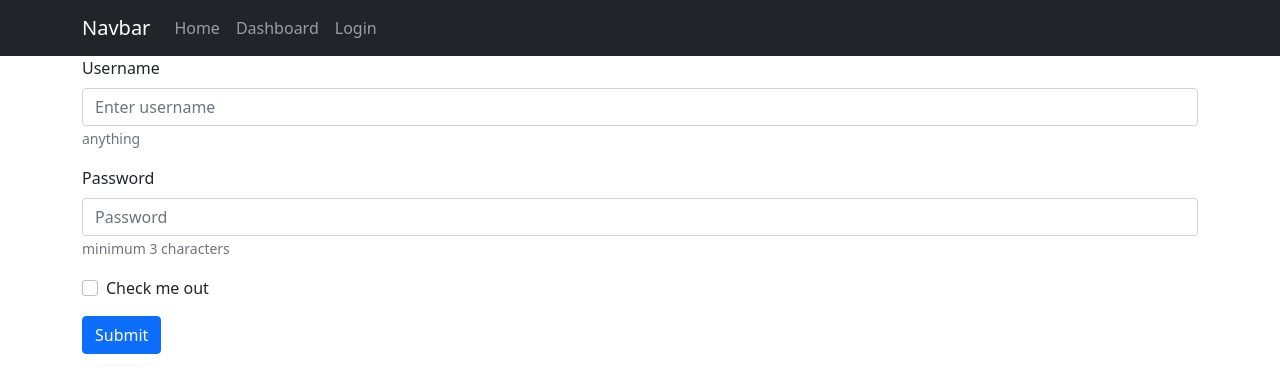
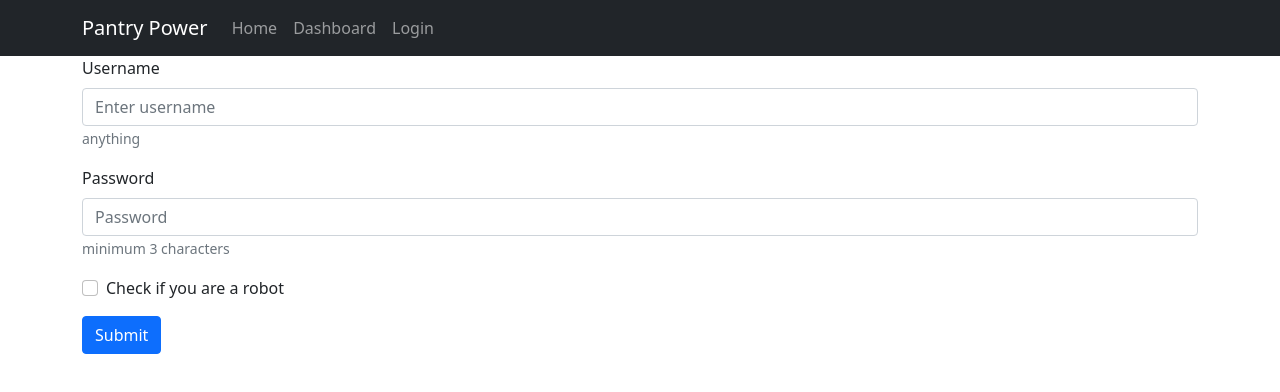
Before and after one commit to cgtodd85/pantry-power, a React (Create React App) app in the folder client/: page /login in a window 1280 px wide. Shown: the top 392 px of the page. Built offline with nearby package versions, Linux system fonts and the light colour scheme.

Commit message:
updated login page

```diff
--- a/client/src/components/LoginForm.js
+++ b/client/src/components/LoginForm.js
@@ -17,7 +17,7 @@ function LoginForm() {
         <Form.Text className="text-muted">minimum 3 characters</Form.Text>
       </Form.Group>
       <Form.Group className="mb-3" controlId="formBasicCheckbox">
-        <Form.Check type="checkbox" label="Check me out" />
+        <Form.Check type="checkbox" label="Check if you are a robot" />
       </Form.Group>
       <Button variant="primary" type="submit">
         Submit
--- a/client/src/components/Navigator.js
+++ b/client/src/components/Navigator.js
@@ -7,7 +7,7 @@ function Navigator() {
   return (
     <Navbar bg="dark" variant="dark">
       <Container>
-        <Navbar.Brand href="#home">Navbar</Navbar.Brand>
+        <Navbar.Brand href="#home">Pantry Power</Navbar.Brand>
         <Nav className="me-auto">
           <Nav.Link href="/home">Home</Nav.Link>
           <Nav.Link href="/dashboard">Dashboard</Nav.Link>
--- a/client/src/pages/Login.js
+++ b/client/src/pages/Login.js
@@ -23,7 +23,7 @@ function Login() {
               <Form.Text className="text-muted">minimum 3 characters</Form.Text>
             </Form.Group>
             <Form.Group className="mb-3" controlId="formBasicCheckbox">
-              <Form.Check type="checkbox" label="Check me out" />
+              <Form.Check type="checkbox" label="Check if you are a robot" />
             </Form.Group>
             <Button variant="primary" type="submit">
               Submit
```
